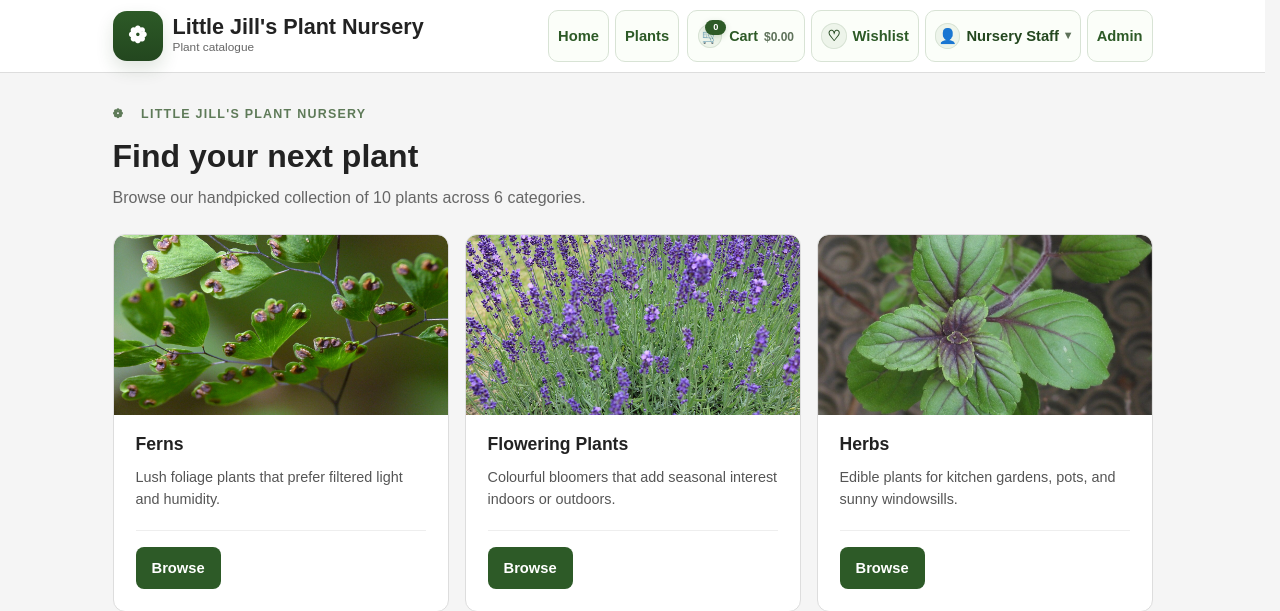
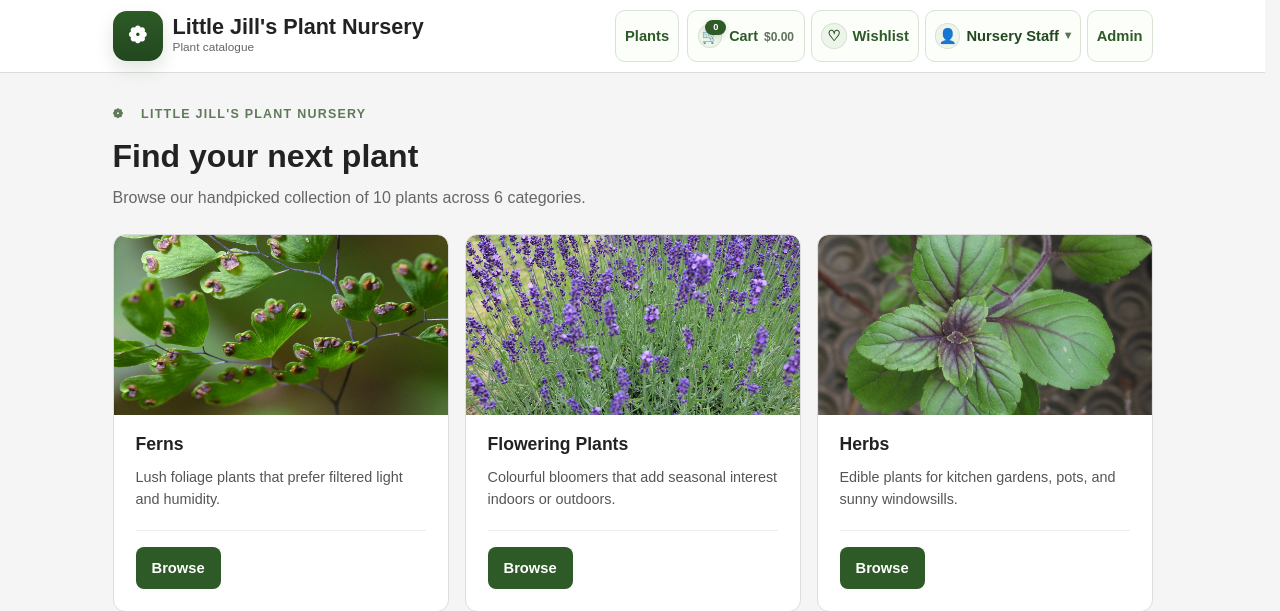
Before and after one commit to rowanjames04/SDS-Plant-Nursery, a Flask app: page / in a window 1280 px wide. Shown: the top 611 px of the page. Run offline with Flask 3, Linux system fonts and the light colour scheme; a user stored in the database is signed in; data comes from the database, SQL or seed files in the repository.

Commit message:
fix: fixed site header, removed redundant home button and wishlist drop down

```diff
--- a/templates/_header.html
+++ b/templates/_header.html
@@ -11,9 +11,6 @@
         </a>
         <div class="header-actions">
             <nav class="site-nav site-nav--primary">
-                <a class="nav-button" href="{{ url_for('home') }}">
-                    <span>Home</span>
-                </a>
                 <a class="nav-button" href="{{ url_for('plants_index') }}">
                     <span>Plants</span>
                 </a>
@@ -42,7 +39,6 @@
                     </summary>
                     <div class="account-menu__dropdown">
                         <a class="account-menu__item" href="{{ url_for('profile') }}">Profile</a>
-                        <a class="account-menu__item" href="{{ url_for('wishlist') }}">Wishlist</a>
                         <a class="account-menu__item" href="{{ url_for('logout') }}">Logout</a>
                     </div>
                 </details>
```
